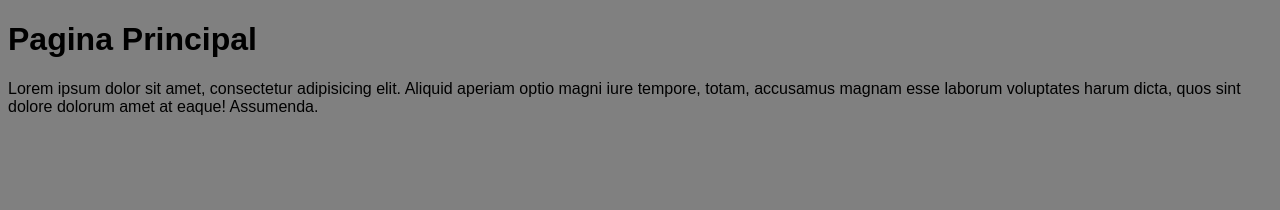
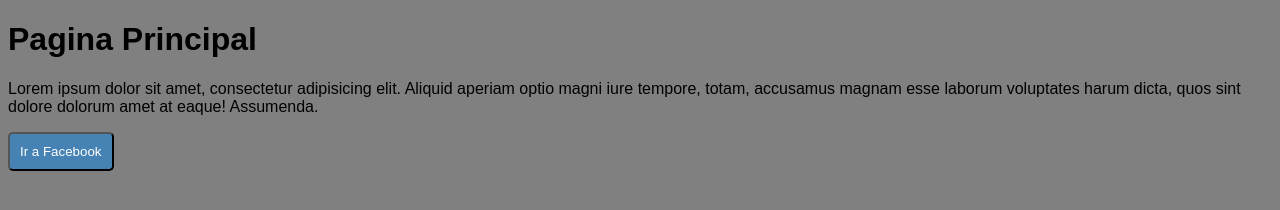
Before and after one commit to dalviik/holaMundo, a plain HTML site: page index.html in a window 1280 px wide. Drawn offline with Linux system fonts and the light colour scheme.

Commit message:
Se agrego el boton de facebook

```diff
--- a/index.html
+++ b/index.html
@@ -9,5 +9,6 @@
 	<h1>Pagina Principal</h1>
 	<p>Lorem ipsum dolor sit amet, consectetur adipisicing elit. Aliquid aperiam optio magni iure tempore, totam, accusamus magnam esse laborum voluptates harum dicta, quos sint dolore dolorum amet at eaque! Assumenda.</p>
 
+	<button class="btn btn-facebook">Ir a Facebook</button>
 </body>
 </html>
--- a/styles/style.css
+++ b/styles/style.css
@@ -5,3 +5,11 @@ body{
 p{
 
 }
+.btn{
+	padding: 10px;
+	border-radius: 5px;
+}
+.btn-facebook{
+	background: steelblue;
+	color: white;
+}
```
